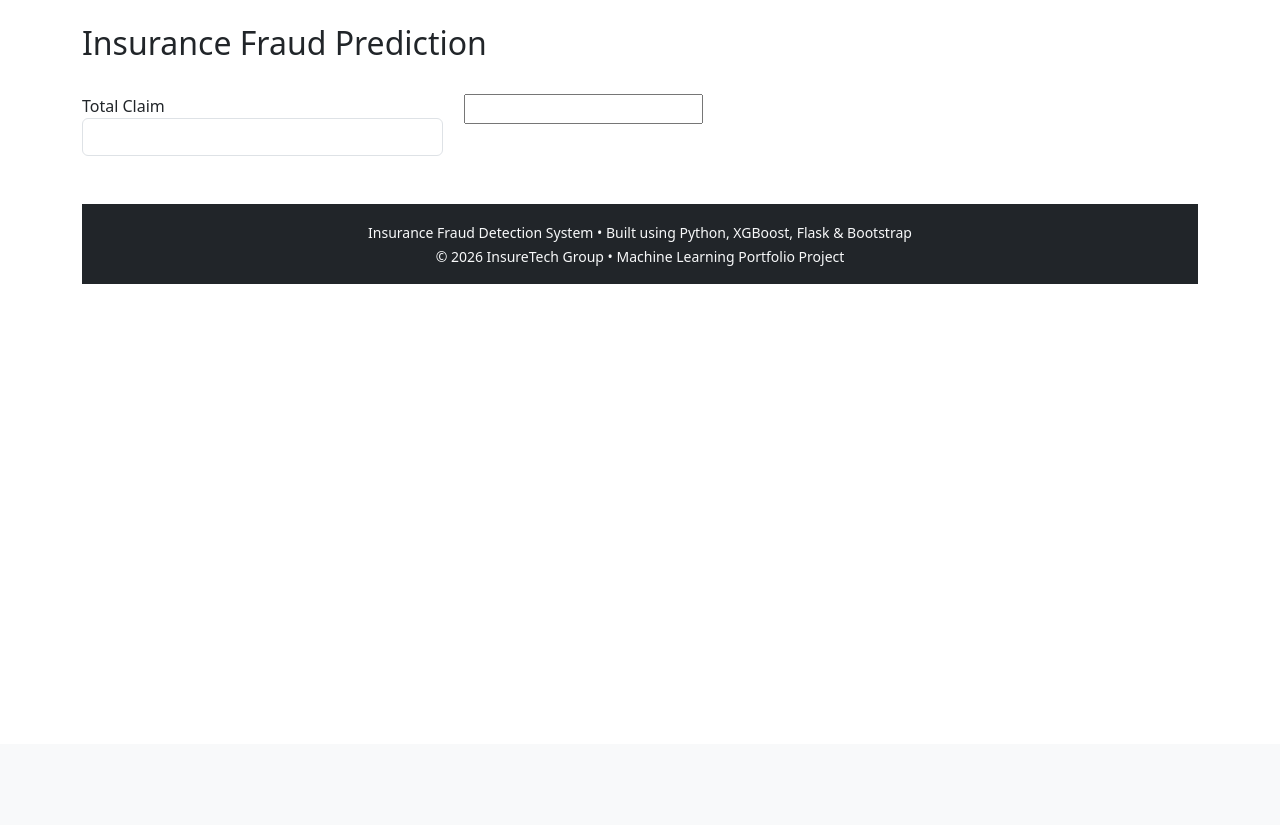
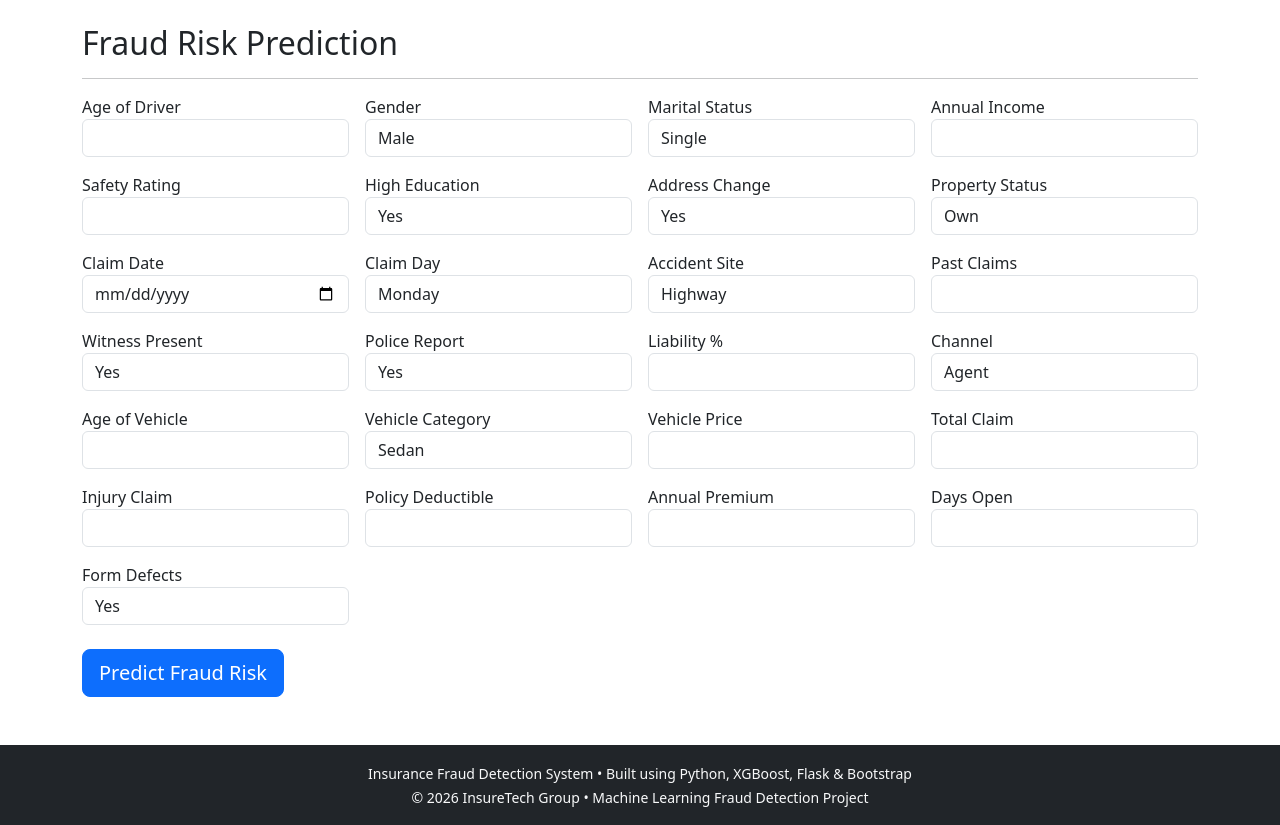
Before and after one commit to janav3036/Insurance-Fraud-Detection, a Flask app: page /prediction in a window 1280 px wide. Shown: the part 56-881 px from the top of the page. Before the commit the page ends 340 px from the top, so only its background shows below. Run offline with Flask 3, Linux system fonts and the light colour scheme; parts of the project's set-up code (start-up, migrations or seed data) failed here and were passed over.

Commit message:
changed and completed prediction

```diff
--- a/app.py
+++ b/app.py
@@ -21,44 +21,125 @@ def risk_level(prob):
 def home():
     return render_template('home.html')
 
-@app.route('/prediction', methods = ['POST', 'GET'])
+from flask import request, redirect, url_for
+import pandas as pd
+import numpy as np
+
+@app.route("/prediction", methods=["GET", "POST"])
 def prediction():
 
-    if request.method == 'POST':
-        try:
-            data = {
-                'total_claim' : float(request.form['total_claim']),
-                'injury_claim': float(request.form['injury_claim']),
-                'vehicle_price': float(request.form['vehicle_price']),
-            }
+    if request.method == "POST":
 
-            df = pd.DataFrame([data])
+        # -------- Collect Inputs --------
+        data = {
+            "age_of_driver": int(request.form["age_of_driver"]),
+            "gender": request.form["gender"],
+            "marital_status": request.form["marital_status"],
+            "safety_rating": int(request.form["safety_rating"]),
+            "annual_income": float(request.form["annual_income"]),
+            "high_education": request.form["high_education"],
+            "address_change": request.form["address_change"],
+            "property_status": request.form["property_status"],
+            "claim_date": request.form["claim_date"],
+            "claim_day_of_week": request.form["claim_day_of_week"],
+            "accident_site": request.form["accident_site"],
+            "past_num_of_claims": int(request.form["past_num_of_claims"]),
+            "witness_present": request.form["witness_present"],
+            "liab_prct": float(request.form["liab_prct"]),
+            "channel": request.form["channel"],
+            "police_report": request.form["police_report"],
+            "age_of_vehicle": int(request.form["age_of_vehicle"]),
+            "vehicle_category": request.form["vehicle_category"],
+            "vehicle_price": float(request.form["vehicle_price"]),
+            "total_claim": float(request.form["total_claim"]),
+            "injury_claim": float(request.form["injury_claim"]),
+            "policy deductible": float(request.form["policy_deductible"]),
+            "annual premium": float(request.form["annual_premium"]),
+            "days open": float(request.form["days_open"]),
+            "form defects": request.form["form_defects"]
+        }
 
-            df['claim_to_vehicle'] = df['total_claim']/ df['vehicle_price']
-            df['injury_to_claim'] = df['injury_claim']/ df['total_claim']
-            df['income_to_claim'] = df['total_claim']/df['annual_income']
-            df['deductible_to_claim'] = df['policy_deductible']/df['total_claim']
+        df = pd.DataFrame([data])
 
-            df['repeat_claim_flag'] = np.where(df['past_num_of_claims'] > 2, 1, 0)
-            df['days_open_flag'] = np.where(df['days_open'] > median_days, 1, 0)
-            df['claim_severity_index'] = (df['total_claim']/ (df['policy_deductible'] +1))
-            df['claim_flag'] = np.where(df['total_claim'] > 50000, 1, 0)
+        # -------- Convert Yes/No fields --------
+        binary_cols = [
+            "witness_present",
+            "police_report",
+            "form defects",
+            "address_change",
+            "high_education"
+        ]
 
-            df = df.fillna(0)
+        for col in binary_cols:
+            df[col] = df[col].map({"Yes": 1, "No": 0})
 
-            train_df = pd.read_csv('data/processed_data.csv')
-            train_cols = train_df.drop('Fraud', axis = 1).columns
+        # -------- Claim Date Processing --------
+        df["claim_date"] = pd.to_datetime(df["claim_date"], errors="coerce")
 
-            df = df.reindex(columns = train_cols, fill_value = 0)
+        df["claim_month"] = df["claim_date"].dt.month
+        df["claim_weekend"] = (df["claim_date"].dt.weekday >= 5).astype(int)
 
-            prob = float(model.predict_proba(df)[:, 1][0])
-            risk = risk_level(prob)
-            return render_template('prediction.html', prob = round(prob*100, 2), risk = risk)
+        df = df.drop(columns=["claim_date"])
 
-        except Exception as e:
-            return render_template('prediction.html', probability = 'Error', risk = str(e))
+        # -------- Feature Engineering --------
+        df["claim_to_vehicle"] = df["total_claim"] / df["vehicle_price"]
+        df["injury_to_claim"] = df["injury_claim"] / df["total_claim"]
+        df["income_to_claim"] = df["total_claim"] / df["annual_income"]
+        df["deductible_to_claim"] = df["policy deductible"] / df["total_claim"]
 
-    return render_template('prediction.html')
+        df["repeat_claim_flag"] = np.where(
+            df["past_num_of_claims"] > 2, 1, 0
+        )
+
+        df["days_open_flag"] = np.where(
+            df["days open"] > median_days, 1, 0
+        )
+
+        df["claim_severity_index"] = (
+            df["total_claim"] / (df["policy deductible"] + 1)
+        )
+
+        df["high_claim_flag"] = np.where(
+            df["total_claim"] > 50000, 1, 0
+        )
+
+        # -------- One-Hot Encoding --------
+        categorical_cols = [
+            "gender",
+            "marital_status",
+            "property_status",
+            "accident_site",
+            "channel",
+            "vehicle_category",
+            "claim_day_of_week"
+        ]
+
+        df = pd.get_dummies(df, columns=categorical_cols, drop_first=True)
+
+        # -------- Align With Training Columns --------
+        train_df = pd.read_csv("data/processed_data.csv")
+        train_columns = train_df.drop("Fraud", axis=1).columns
+
+        df = df.reindex(columns=train_columns, fill_value=0)
+
+        # -------- Prediction --------
+        prob = float(model.predict_proba(df)[:,1][0])
+
+        if prob > 0.5:
+            return redirect(url_for("fraud_yes"))
+        else:
+            return redirect(url_for("fraud_no"))
+
+    return render_template("prediction.html")
+
+
+@app.route('/prediction/yes')
+def fraud_yes():
+    return render_template("fraud_yes.html")
+
+@app.route('/prediction/no')
+def fraud_no():
+    return render_template("fraud_no.html")
 
 @app.route('/dataset')
 def dataset():
--- a/templates/base.html
+++ b/templates/base.html
@@ -34,7 +34,7 @@
                 </small>
                 <br>
                 <small>
-                    © 2026 InsureTech Group • Machine Learning Portfolio Project
+                    © 2026 InsureTech Group • Machine Learning Fraud Detection Project
                 </small>
             </div>
         </footer>
--- a/templates/prediction.html
+++ b/templates/prediction.html
@@ -1,18 +1,188 @@
 {% extends 'base.html' %}
 {% block content %}
 
-<h2>Insurance Fraud Prediction</h2>
-<form method = 'POST' class = 'row g-3 mt-3'>
-    <div class = 'col-md-4'>
-        <label>Total Claim</label>
-        <input type="number" name = 'total claim' step = 'any' class ='form-control' required>
+<h2>Fraud Risk Prediction</h2>
+<hr>
 
-    </div>
+<form method="POST" action="/prediction">
 
-    <div class = 'col-md-4'>
-        <label> </label>
-        <input type = 'number' name
-    </div>
+<div class="row g-3">
+
+<div class="col-md-3">
+<label>Age of Driver</label>
+<input type="number" name="age_of_driver" class="form-control" required>
+</div>
+
+<div class="col-md-3">
+<label>Gender</label>
+<select name="gender" class="form-control">
+<option>Male</option>
+<option>Female</option>
+</select>
+</div>
+
+<div class="col-md-3">
+<label>Marital Status</label>
+<select name="marital_status" class="form-control">
+<option>Single</option>
+<option>Married</option>
+<option>Divorced</option>
+</select>
+</div>
+
+<div class="col-md-3">
+<label>Annual Income</label>
+<input type="number" name="annual_income" class="form-control" required>
+</div>
+
+<div class="col-md-3">
+<label>Safety Rating</label>
+<input type="number" name="safety_rating" class="form-control">
+</div>
+
+<div class="col-md-3">
+<label>High Education</label>
+<select name="high_education" class="form-control">
+<option>Yes</option>
+<option>No</option>
+</select>
+</div>
+
+<div class="col-md-3">
+<label>Address Change</label>
+<select name="address_change" class="form-control">
+<option>Yes</option>
+<option>No</option>
+</select>
+</div>
+
+<div class="col-md-3">
+<label>Property Status</label>
+<select name="property_status" class="form-control">
+<option>Own</option>
+<option>Rent</option>
+</select>
+</div>
+
+<div class="col-md-3">
+<label>Claim Date</label>
+<input type="date" name="claim_date" class="form-control">
+</div>
+
+<div class="col-md-3">
+<label>Claim Day</label>
+<select name="claim_day_of_week" class="form-control">
+<option>Monday</option>
+<option>Tuesday</option>
+<option>Wednesday</option>
+<option>Thursday</option>
+<option>Friday</option>
+<option>Saturday</option>
+<option>Sunday</option>
+</select>
+</div>
+
+<div class="col-md-3">
+<label>Accident Site</label>
+<select name="accident_site" class="form-control">
+<option>Highway</option>
+<option>Street</option>
+<option>Parking Lot</option>
+</select>
+</div>
+
+<div class="col-md-3">
+<label>Past Claims</label>
+<input type="number" name="past_num_of_claims" class="form-control">
+</div>
+
+<div class="col-md-3">
+<label>Witness Present</label>
+<select name="witness_present" class="form-control">
+<option>Yes</option>
+<option>No</option>
+</select>
+</div>
+
+<div class="col-md-3">
+<label>Police Report</label>
+<select name="police_report" class="form-control">
+<option>Yes</option>
+<option>No</option>
+</select>
+</div>
+
+<div class="col-md-3">
+<label>Liability %</label>
+<input type="number" name="liab_prct" class="form-control">
+</div>
+
+<div class="col-md-3">
+<label>Channel</label>
+<select name="channel" class="form-control">
+<option>Agent</option>
+<option>Online</option>
+</select>
+</div>
+
+<div class="col-md-3">
+<label>Age of Vehicle</label>
+<input type="number" name="age_of_vehicle" class="form-control">
+</div>
+
+<div class="col-md-3">
+<label>Vehicle Category</label>
+<select name="vehicle_category" class="form-control">
+<option>Sedan</option>
+<option>SUV</option>
+<option>Sports</option>
+</select>
+</div>
+
+<div class="col-md-3">
+<label>Vehicle Price</label>
+<input type="number" name="vehicle_price" class="form-control">
+</div>
+
+<div class="col-md-3">
+<label>Total Claim</label>
+<input type="number" name="total_claim" class="form-control">
+</div>
+
+<div class="col-md-3">
+<label>Injury Claim</label>
+<input type="number" name="injury_claim" class="form-control">
+</div>
+
+<div class="col-md-3">
+<label>Policy Deductible</label>
+<input type="number" name="policy_deductible" class="form-control">
+</div>
+
+<div class="col-md-3">
+<label>Annual Premium</label>
+<input type="number" name="annual_premium" class="form-control">
+</div>
+
+<div class="col-md-3">
+<label>Days Open</label>
+<input type="number" name="days_open" class="form-control">
+</div>
+
+<div class="col-md-3">
+<label>Form Defects</label>
+<select name="form_defects" class="form-control">
+<option>Yes</option>
+<option>No</option>
+</select>
+</div>
+
+</div>
+
+<br>
+
+<button class="btn btn-primary btn-lg">Predict Fraud Risk</button>
+
 </form>
 
 {% endblock %}
```
Also changed, not shown: templates/fraud_no.html (added, +15 -0 lines), templates/fraud_yes.html (added, +16 -0 lines).
